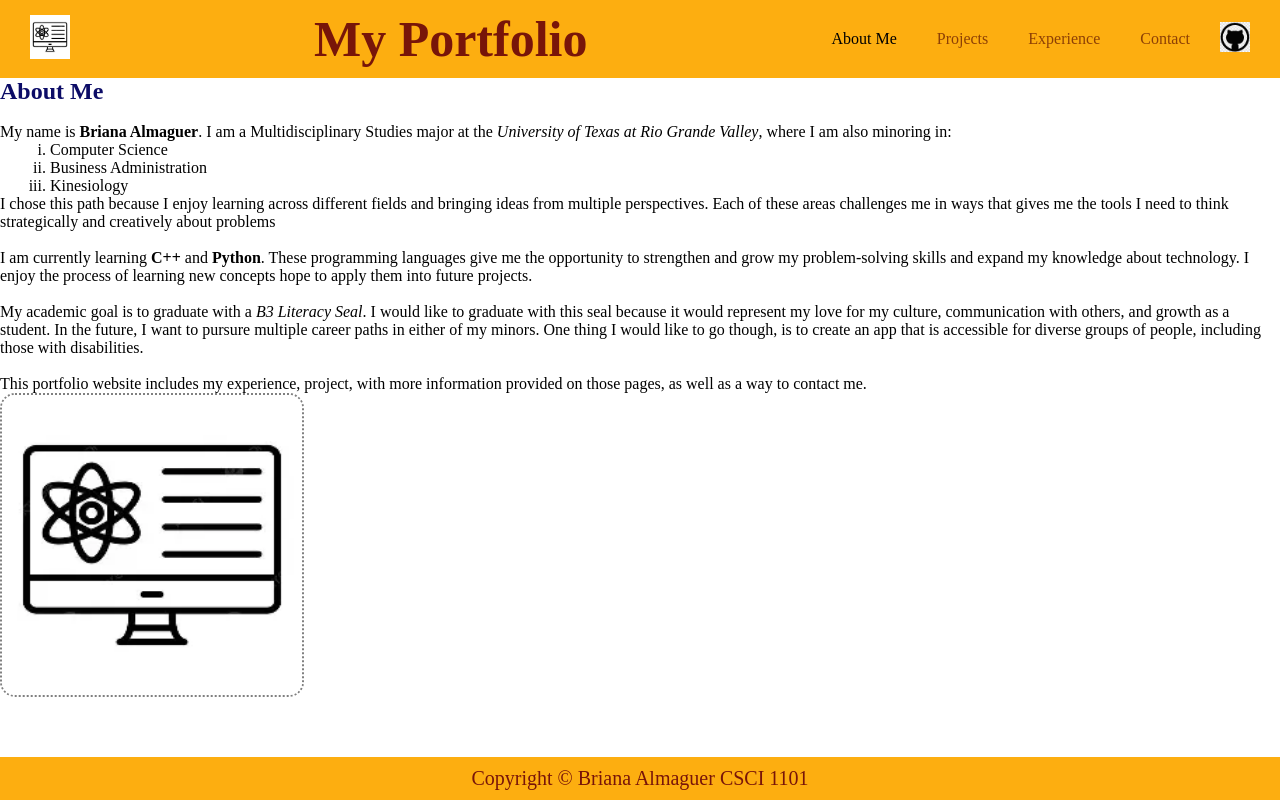
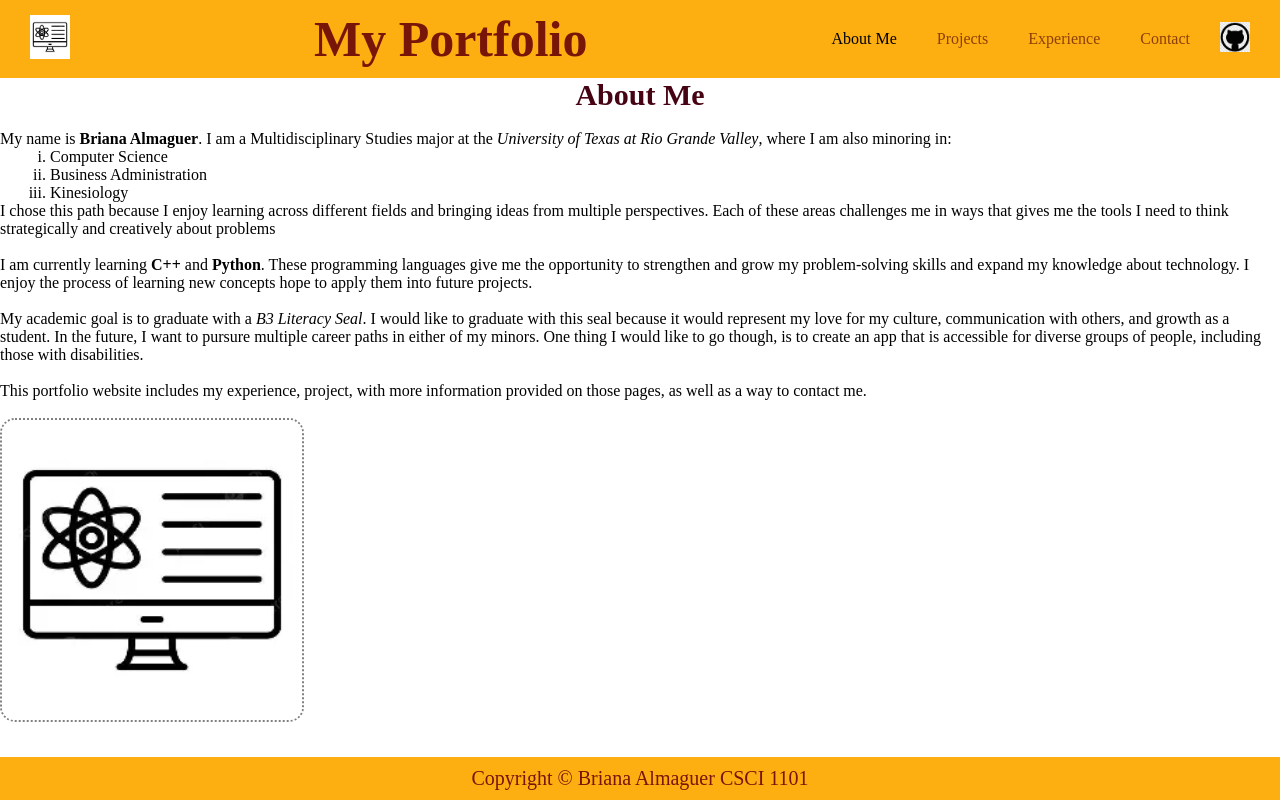
Before and after one commit to almaguerbriana/myPortfolio, a plain HTML site: page index.html in a window 1280 px wide. Drawn offline with Linux system fonts and the light colour scheme.

Commit message:
added header 2

```diff
--- a/index.html
+++ b/index.html
@@ -28,7 +28,7 @@
 
 
         </div class="content">
-        <h2 style="color:rgb(12, 12, 103)"> About Me</h2>
+        <h2 class="h2"> About Me</h2>
 
         <br/>
 
@@ -64,7 +64,7 @@
             <p class="abtMeText"> This portfolio website includes my experience, project, with more information provided on those pages,
                 as well as a way to contact me.</p>
 
-
+            <br/>
 
 
             <img class="home-image" src="images/icon.png" width="300px" height="300px" alt="Cannot load icon">
--- a/styles.css
+++ b/styles.css
@@ -27,6 +27,13 @@ header h1{
     font-weight:800;
 }
 
+.h2{
+    text-align: center;
+    color: #460313;
+    flex: 1;
+    font: 30px "Times New Roman";
+    font-weight:600;
+}
 .nav-bar{
     display: flex;
     gap: 40px;
```
Also changed, not shown: experience.html (+1 -1 lines), projects.html (+1 -0 lines).
